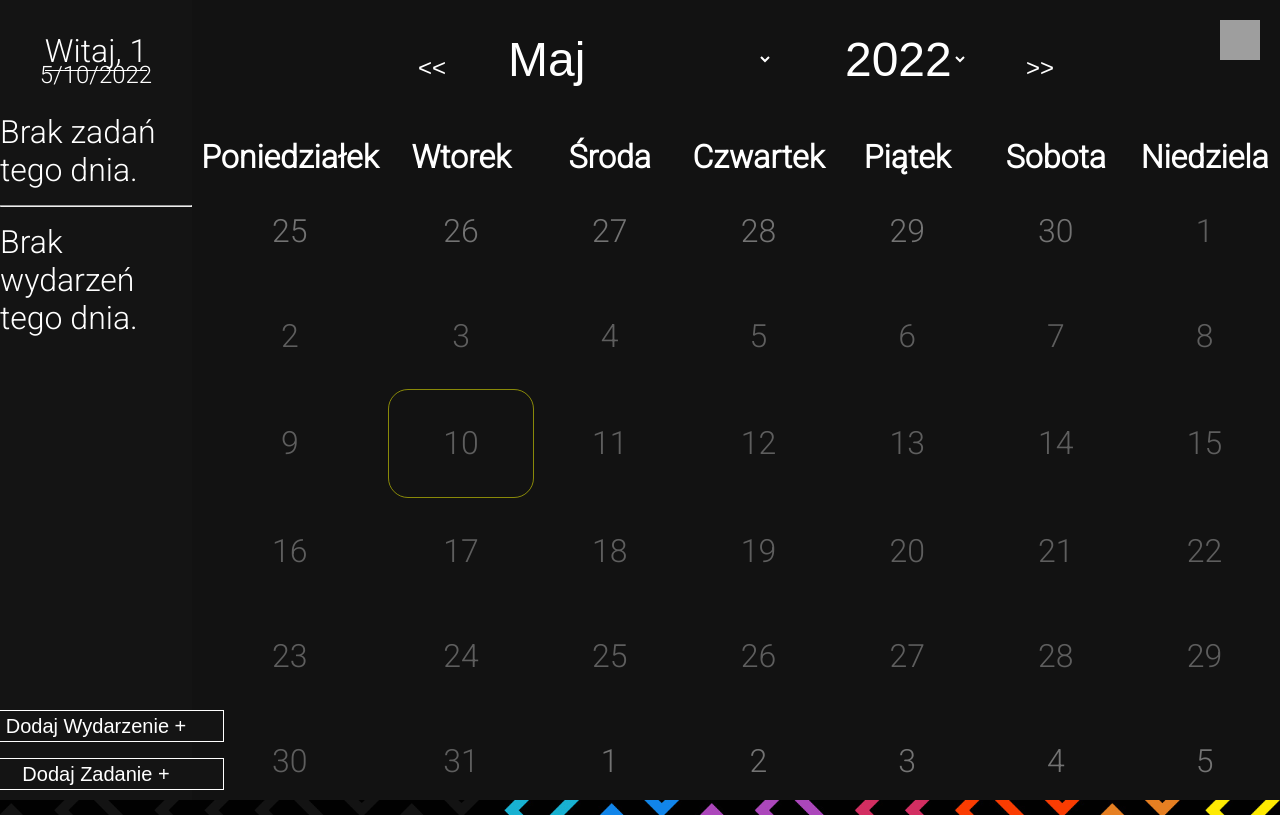
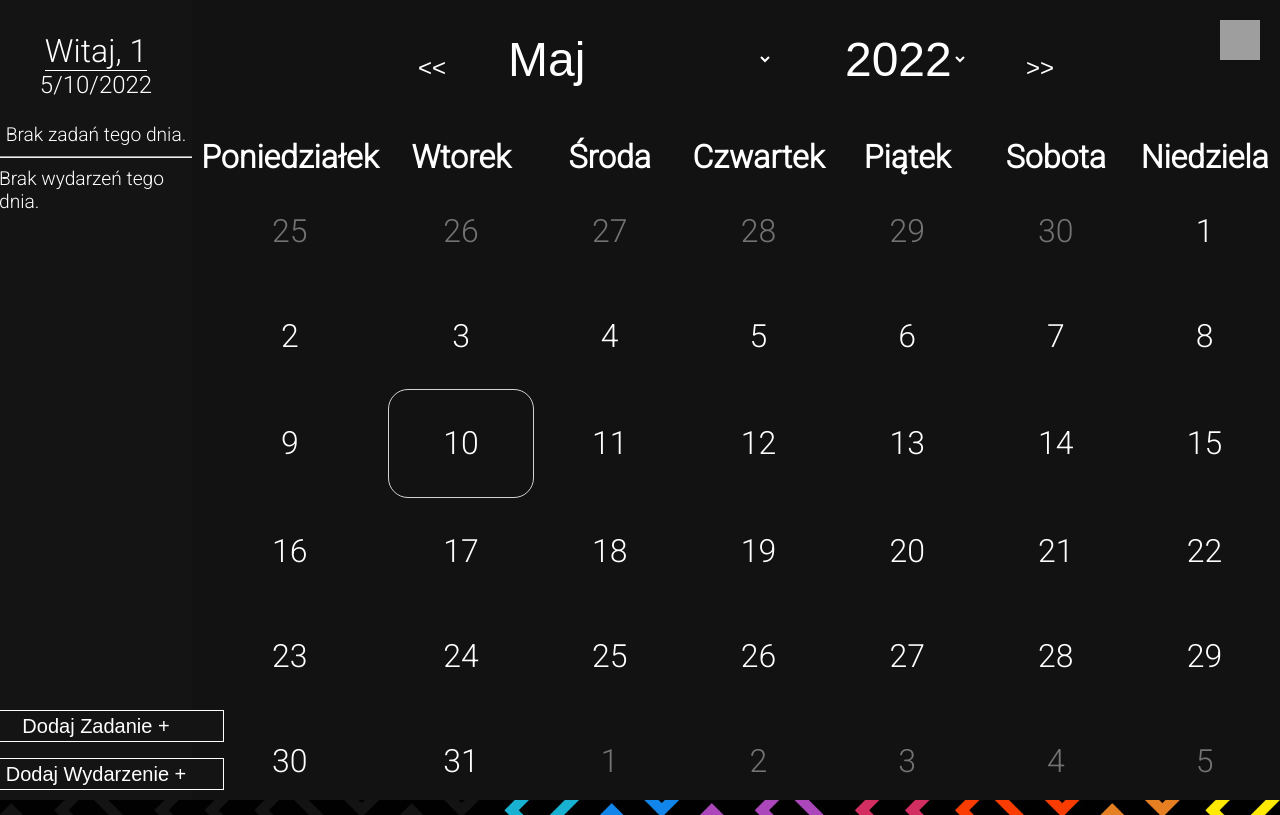
Before and after one commit to frankos6/blanciorgancior, a PHP site: page / in a window 1280 px wide. Run offline with PHP 8.4, Linux system fonts and the light colour scheme; a user stored in the database is signed in; data comes from the database, SQL or seed files in the repository; data that the repository does not hold is empty; grey boxes are pictures that could not be loaded.

Commit message:
prawie koniec

```diff
--- a/index.php
+++ b/index.php
@@ -33,8 +33,8 @@
                 <span class="slider round"></span>
             </label> -->
             <div class="add-buttons">
+                <button class="add-button" title="Dodaj zadanie" onclick="addTaskForm()"> Dodaj Zadanie  + </button>
                 <button class="add-button" title="Dodaj wydarzenie" onclick="addEventForm()">Dodaj Wydarzenie + </button>
-                <button class="add-button" title="Dodaj zadanie" onclick="addTaskForm()"> Dodaj Zadanie  + </button>
          </div>
         </div>
         <div class="rightside">
--- a/scripts/scripts.js
+++ b/scripts/scripts.js
@@ -146,6 +146,7 @@ function showCalendar(month, year) {
                     cell.classList.add("bg-info");
                     cell.click();
                 } // color today's date
+                cell.classList.add("calendarCell");
                 row.appendChild(cell);
                 date++;
             }
@@ -156,11 +157,13 @@ function showCalendar(month, year) {
         tbl.appendChild(row); // appending each row into calendar body.
     }
 
+    color = "yellow";
+
     wydarzenia.forEach(element => {
         if (element.data.getMonth() === currentMonth && (element.data.getFullYear() === currentYear||element.powtarzanie === "year")){
             var x = document.getElementById(`${element.data.getDate()}-${currentMonth+1}-${currentYear}`);
             if (x!=null){
-                x.style.color = "red";
+                x.style.color = color;
                 x.wydarzenia.push(element);
             }
 
@@ -168,7 +171,7 @@ function showCalendar(month, year) {
         if (element.powtarzanie === "month" && element.data.valueOf()<=(new Date(currentYear,currentMonth,1)).valueOf()){
             var x = document.getElementById(`${element.data.getDate()}-${currentMonth+1}-${currentYear}`);
             if (x!=null){
-                x.style.color = "red";
+                x.style.color = color;
                 x.wydarzenia.push(element);
             }
         }
@@ -176,7 +179,7 @@ function showCalendar(month, year) {
             for (var tr of document.getElementById("calendar-body").children){
                 for (var td of tr.children){
                     if (parseDate(td.id).getDay()==element.data.getDay()&&parseDate(td.id).valueOf()>=element.data.valueOf()){
-                        td.style.color = "red";
+                        td.style.color = color;
                         td.wydarzenia.push(element);
                     }
                 }
@@ -187,12 +190,7 @@ function showCalendar(month, year) {
         if (element.data.getMonth() === currentMonth){
             var x = document.getElementById(`${element.data.getDate()}-${currentMonth+1}-${currentYear}`);
             if (x!=null){
-                if (x.style.color === ""){
-                    x.style.color = "blue"
-                }
-                else {
-                    x.style.backgroundColor = "blue";
-                }
+                x.style.border = "1px solid " + color;
                 x.zadania.push(element)
             }
 
--- a/styles/style.css
+++ b/styles/style.css
@@ -46,14 +46,13 @@ body{
     flex-direction: column;
     align-items: center;
     box-sizing: border-box;
-    transition: 0.5s;
 }
 
 #date-display{
     text-align: center;
     font-size: 1.5rem;
     animation: appearText 1s ease-in;
-    margin-top: 0;
+    margin-top: 10px;
 }
 
 #welcome-msg{
@@ -418,6 +417,8 @@ th{
     color: white;
     opacity: 100%;
     transition: 0.3s ease-in-out;
+    box-sizing: border-box;
+    border-radius: 20px;
 }
 
 .calendarCell:hover{
@@ -426,6 +427,15 @@ th{
     transition: 0.3s ease-in-out;
     box-sizing: border-box;
     cursor: pointer;
+}
+
+.calendarCellClick{
+    background-color: #1f1f1f;
+    box-shadow: rgba(0, 0, 0, 0.24) 0px 3px 8px;
+    transition: 0.3s ease-in-out;
+    box-sizing: border-box;
+    cursor: pointer;
+    border-radius: 20px;
 }
 
 td{
@@ -461,6 +471,7 @@ option{
     justify-content: center;
     color: white;
     background-color: #141414;
+    height: 100%;
 }
 
 .form-select{
@@ -505,6 +516,19 @@ label{
 /* ========================================================================================================================================================================*/
 /* Assignments display ----------------------------------------------------------------------------------------------------------------------------------------------------*/
 /* ========================================================================================================================================================================*/
+
+.assignment-display{
+    font-size: 1.2rem;
+    display: flex;
+    flex-direction: column;
+    justify-content: center;
+    align-items: center;
+    animation: appearText 1s ease-in;
+}
+
+hr{
+    width: 12rem;
+}
 
 /* ========================================================================================================================================================================*/
 /* Dark mode switch -------------------------------------------------------------------------------------------------------------------------------------------------------*/
@@ -594,6 +618,6 @@ input:checked + .slider:before {
 }
 
 .bg-info{
-    border: 1px solid yellow;
+    border: 1px solid lightgray;
     border-radius: 20px;
 }
```
